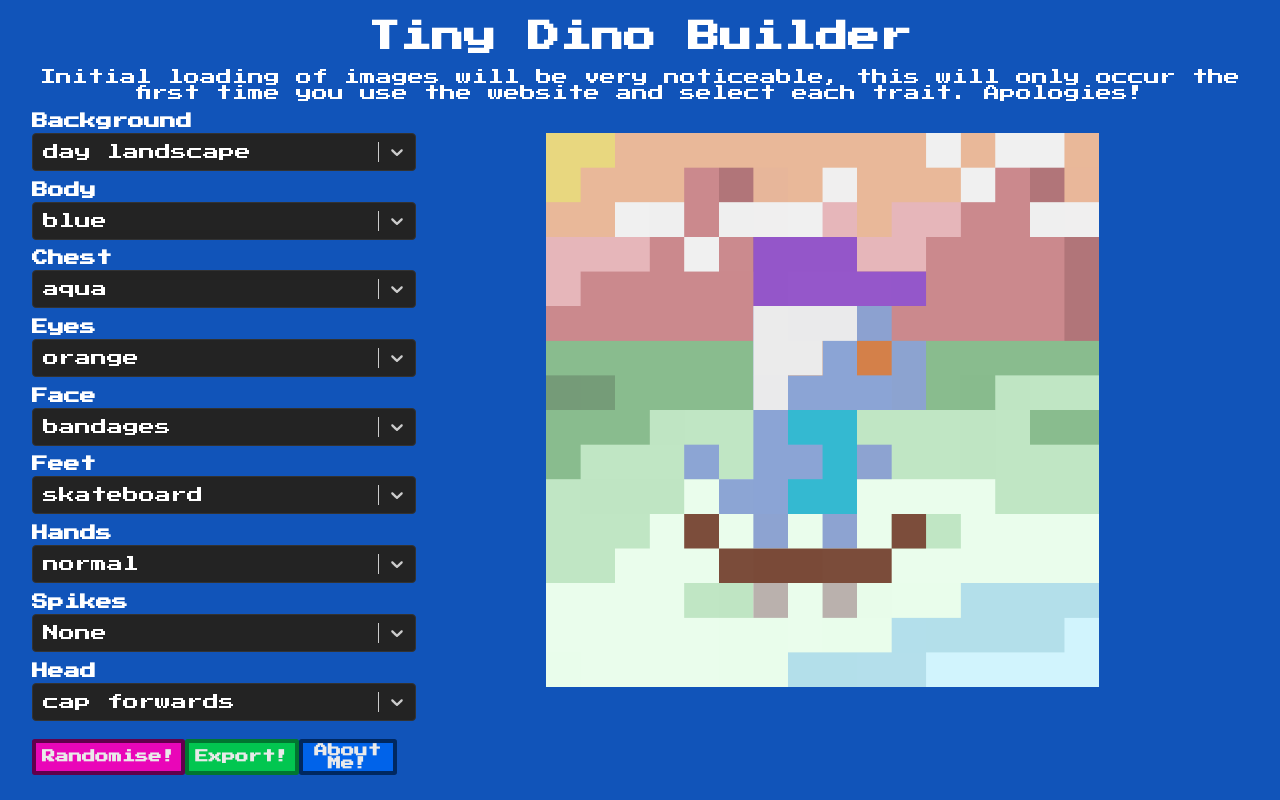
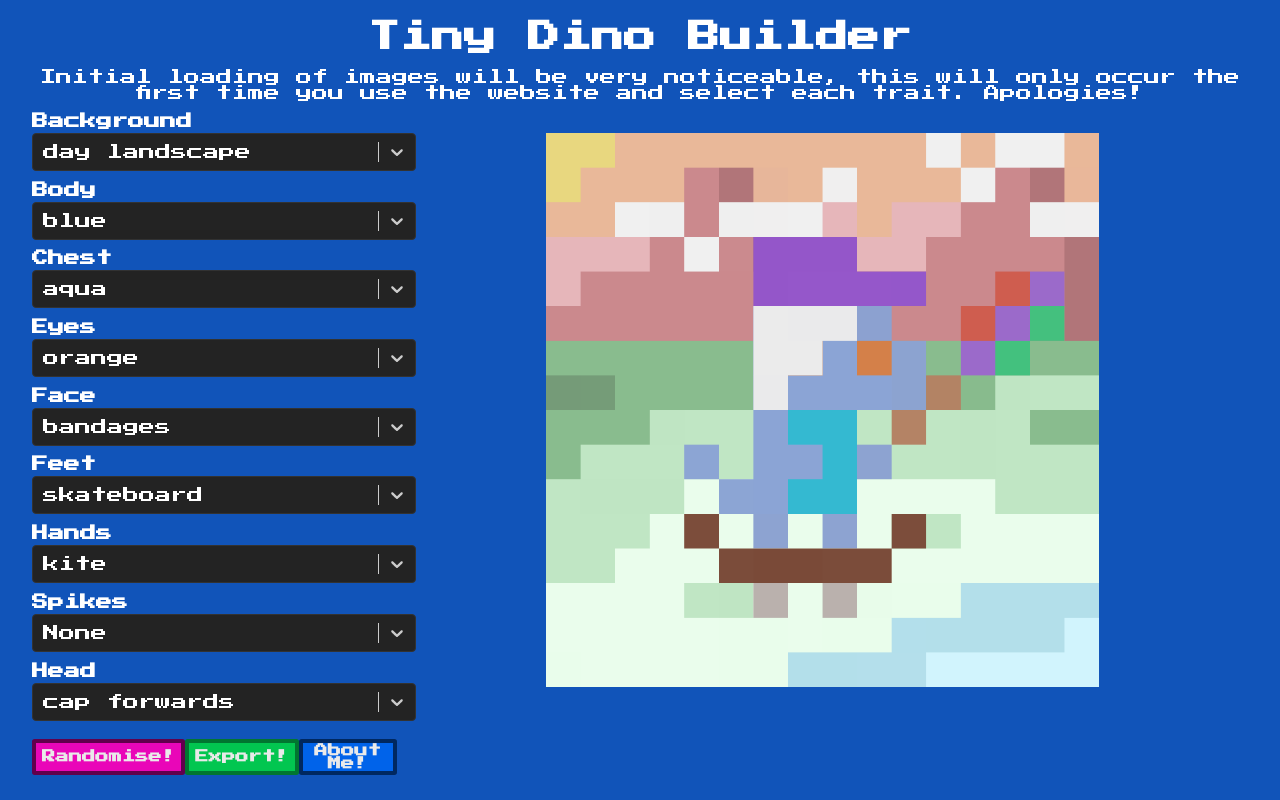
Before and after one commit to NiamiTV/tinydinobuilder, a Next.js app: page / in a window 1280 px wide. Built offline with nearby package versions, Linux system fonts and the light colour scheme.

Commit message:
all normal/none options now at top of list

```diff
--- a/pages/index.tsx
+++ b/pages/index.tsx
@@ -320,12 +320,12 @@
 
 const availableFeet = [
   {
+    value: '/tinydinosassets-main/images/traits/1600x1600/feet/normal.png',
+    label: 'Normal'
+  },
+  {
     value: '/tinydinosassets-main/images/traits/1600x1600/feet/hoverboard.png',
     label: 'hoverboard'
-  },
-  {
-    value: '/tinydinosassets-main/images/traits/1600x1600/feet/normal.png',
-    label: 'normal'
   },
   {
     value: '/tinydinosassets-main/images/traits/1600x1600/feet/rocket boots.png',
@@ -339,6 +339,10 @@
 
 const availableHands = [
   {
+    value: '/tinydinosassets-main/images/traits/1600x1600/hands/normal.png',
+    label: 'Normal'
+  },
+  {
     value: '/tinydinosassets-main/images/traits/1600x1600/hands/cast left.png',
     label: 'cast left'
   },
@@ -349,10 +353,6 @@
   {
     value: '/tinydinosassets-main/images/traits/1600x1600/hands/kite.png',
     label: 'kite'
-  },
-  {
-    value: '/tinydinosassets-main/images/traits/1600x1600/hands/normal.png',
-    label: 'normal'
   }
 ]
 
```
